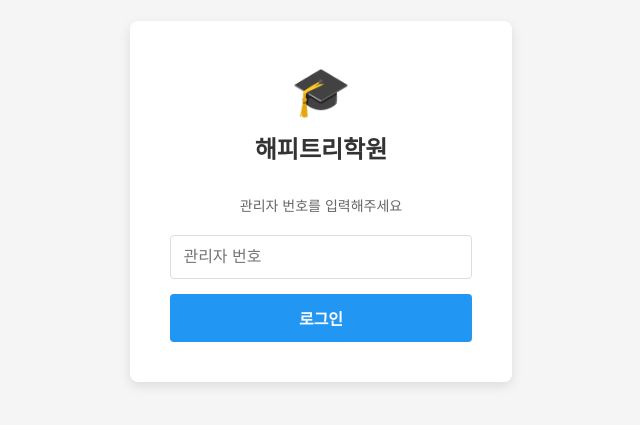
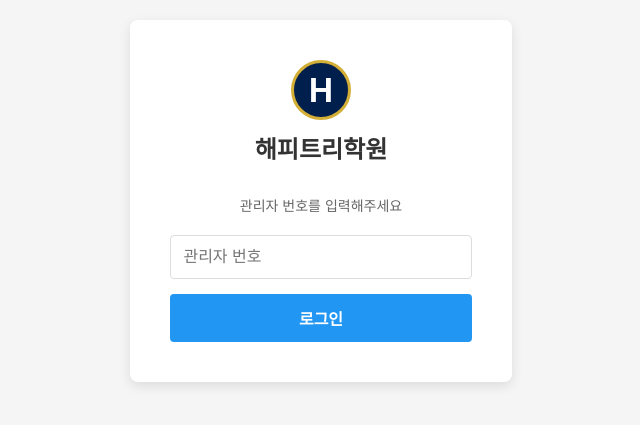
Before and after one commit to choiyoonmi/ht-schedule, a React (Vite) app: page / in a window 1280 px wide. Shown: the part 199-624 px from the top of the page, without its empty margins (319-959 px from the left). Built offline with nearby package versions, Linux system fonts and the light colour scheme.

Commit message:
Add logo to login screen and header

```diff
--- a/src/App.tsx
+++ b/src/App.tsx
@@ -269,7 +269,7 @@ function App() {
     return (
       <div style={styles.loginContainer}>
         <div style={styles.loginBox}>
-          <h1 style={styles.loginIcon}>🎓</h1>
+          <div style={styles.logo}>H</div>
           <h2 style={styles.loginTitle}>해피트리학원</h2>
           <p style={styles.loginSubtitle}>관리자 번호를 입력해주세요</p>
           <input
@@ -292,7 +292,10 @@ function App() {
     return (
       <div style={styles.app}>
         <header style={styles.header}>
-          <h1 style={styles.headerTitle}>🎓 해피트리학원 스케줄</h1>
+          <div style={{display: 'flex', alignItems: 'center', gap: '12px'}}>
+            <div style={{...styles.logo, width: '40px', height: '40px', fontSize: '20px', margin: 0}}>H</div>
+            <h1 style={styles.headerTitle}>해피트리학원 스케줄</h1>
+          </div>
           <div style={styles.headerButtons}>
             <button onClick={() => setCurrentView('dashboard')} style={{...styles.tabBtn, ...styles.tabBtnActive}}>
               📊 메인
@@ -657,6 +660,20 @@ const styles: Record<string, React.CSSProperties> = {
     textAlign: 'center',
     maxWidth: '400px',
   },
+  logo: {
+    width: '60px',
+    height: '60px',
+    backgroundColor: '#001F4D',
+    borderRadius: '50%',
+    display: 'flex',
+    alignItems: 'center',
+    justifyContent: 'center',
+    fontSize: '32px',
+    fontWeight: 'bold',
+    color: 'white',
+    border: '3px solid #D4AF37',
+    margin: '0 auto 10px',
+  } as any,
   loginIcon: { fontSize: '48px', marginBottom: '10px' } as any,
   loginTitle: { fontSize: '24px', marginBottom: '30px', color: '#333' } as any,
   loginSubtitle: { fontSize: '14px', color: '#666', marginBottom: '20px' } as any,
```
